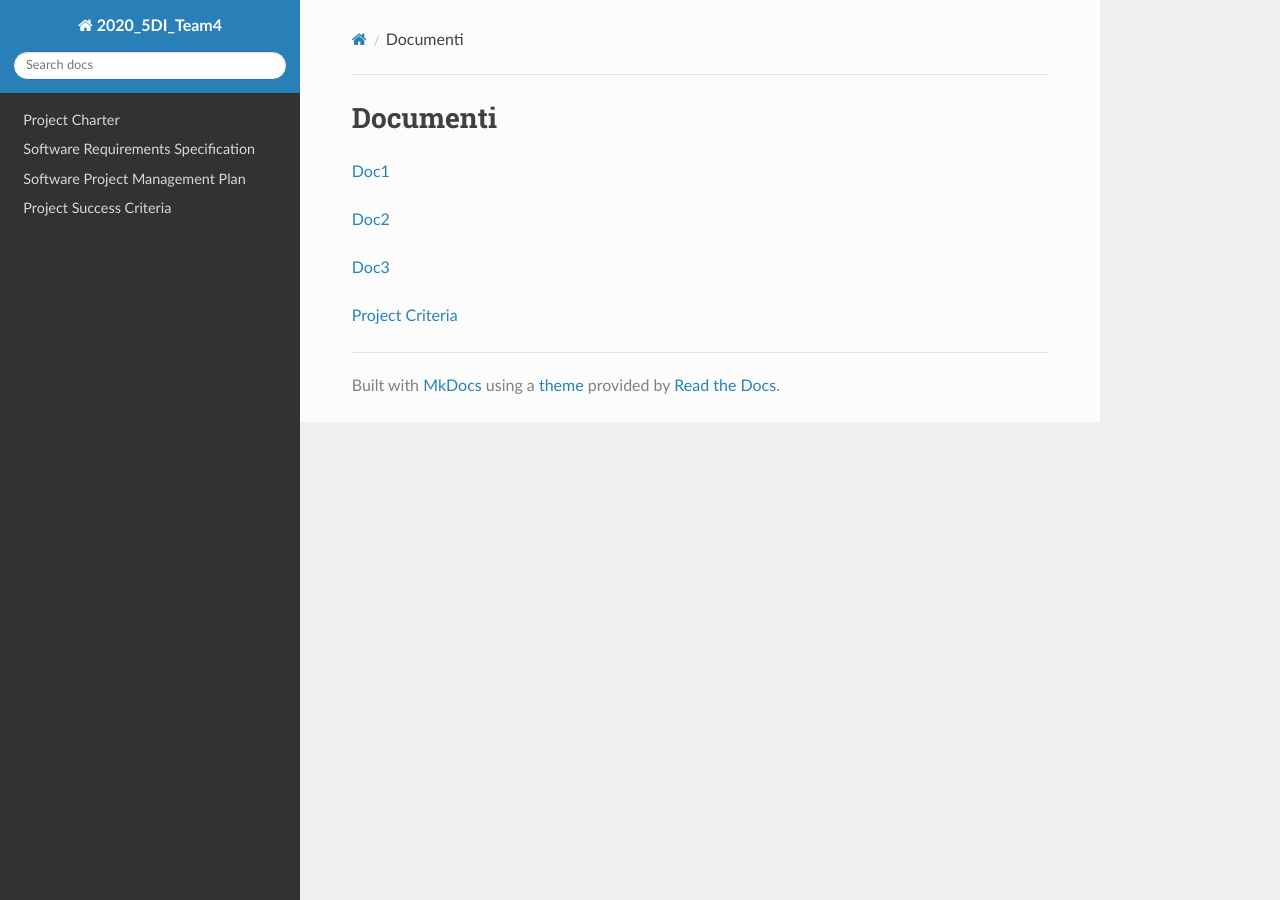
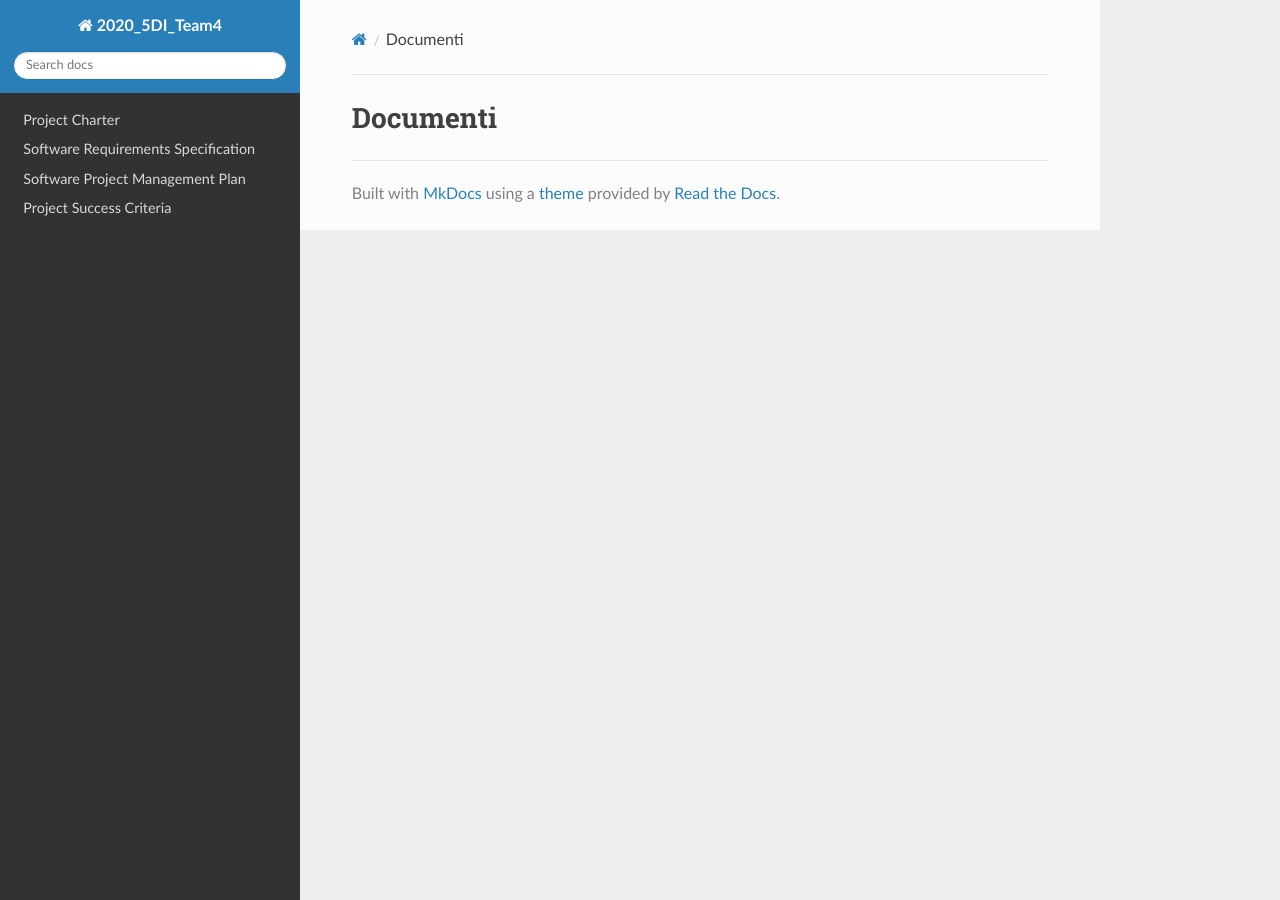
Before and after one commit to FarinaChristian/2020_5DI_team3.2_Farina, an MkDocs documentation site: the page built from docs/index.md, in a window 1280 px wide. Built offline with MkDocs 1.6.1, drawn with Linux system fonts in a browser that asks for light colours; nearby versions of some CDN libraries.

Commit message:
Update index.md

```diff
--- a/docs/index.md
+++ b/docs/index.md
@@ -1,9 +1 @@
 #Documenti
-
-[Doc1](project_charter.md)
-
-[Doc2](software_requirements_specification.md)
-
-[Doc3](software_projeckt_management_plan.md)
-
-[Project Criteria](project_success_criteria.md)
```
